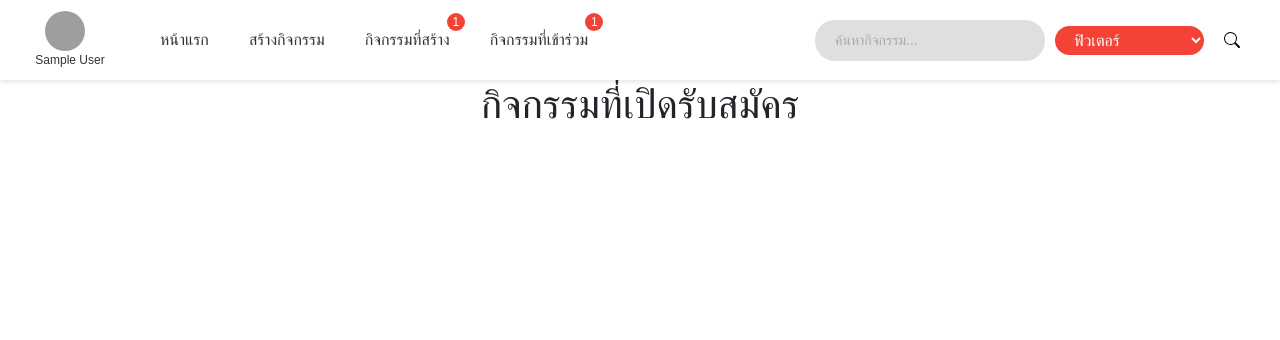
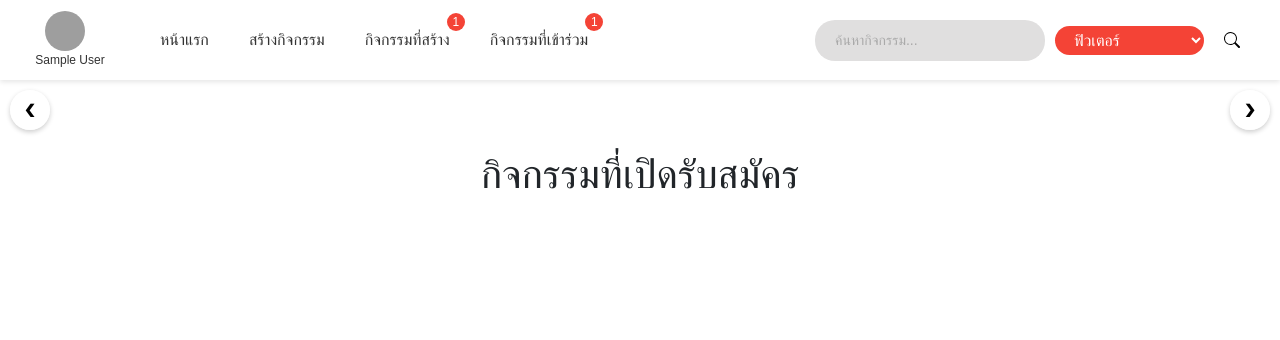
Before and after one commit to passapol146990/PHP-Activity-project, a PHP site: template app/views/home.php in a window 1280 px wide. Shown: the top 340 px of the page. Run offline with PHP 8.4, Linux system fonts and the light colour scheme; the template is opened without the code that fills it, so the values that code supplies are empty; the visitor is signed in with stand-in values (Sample User, id 1); grey boxes are pictures that could not be loaded.

Commit message:
update slide

```diff
--- /dev/null
+++ b/app/component/slide.php
@@ -0,0 +1,212 @@
+<style>
+    .container-slide {
+        margin: 0 auto;
+        margin-bottom:10px;
+        h1 {
+            text-align: center;
+            margin-bottom: 20px;
+            color: #333;
+        }
+        .slider-container {
+            position: relative;
+            margin: 20px 0;
+        }
+
+        .slider {
+            display: flex;
+            overflow-x: auto;
+            scroll-behavior: smooth;
+            gap: 10px;
+            padding: 10px 0;
+            -webkit-overflow-scrolling: touch;
+            scrollbar-width: none; /* Firefox */
+        }
+
+        .slider::-webkit-scrollbar {
+            display: none; /* Chrome, Safari, Opera */
+        }
+
+        .slide {
+            flex: 0 0 auto;
+            width: 300px;
+            height: 200px;
+            border-radius: 8px;
+            overflow: hidden;
+            position: relative;
+            box-shadow: 0 4px 8px rgba(0, 0, 0, 0.1);
+            transition: transform 0.3s;
+        }
+
+        .slide:hover {
+            transform: scale(1.02);
+        }
+
+        .slide img {
+            width: 100%;
+            height: 100%;
+            object-fit: cover;
+        }
+
+        .slide-caption {
+            position: absolute;
+            bottom: 0;
+            left: 0;
+            width: 100%;
+            background-color: rgba(0, 0, 0, 0.7);
+            color: white;
+            padding: 10px;
+            font-size: 14px;
+        }
+
+        .nav-button {
+            position: absolute;
+            top: 50%;
+            transform: translateY(-50%);
+            width: 40px;
+            height: 40px;
+            background-color: rgba(255, 255, 255, 0.7);
+            border-radius: 50%;
+            display: flex;
+            justify-content: center;
+            align-items: center;
+            cursor: pointer;
+            border: none;
+            font-size: 20px;
+            z-index: 10;
+            box-shadow: 0 2px 5px rgba(0, 0, 0, 0.2);
+        }
+
+        .nav-button:hover {
+            background-color: rgba(255, 255, 255, 0.9);
+        }
+
+        .prev {
+            left: 10px;
+        }
+
+        .next {
+            right: 10px;
+        }
+
+        .dots-container {
+            display: flex;
+            justify-content: center;
+            margin-top: 15px;
+        }
+
+        .dot {
+            width: 10px;
+            height: 10px;
+            border-radius: 50%;
+            background-color: #ccc;
+            margin: 0 5px;
+            cursor: pointer;
+            transition: background-color 0.3s;
+        }
+
+        .dot.active {
+            background-color: #555;
+        }
+
+        @media (max-width: 768px) {
+            .slide {
+                width: 250px;
+                height: 180px;
+            }
+        }
+
+        @media (max-width: 480px) {
+            .slide {
+                width: 200px;
+                height: 150px;
+            }
+        }
+    }
+</style>
+<div class="container-slide">
+    <div class="slider-container">
+        <button class="nav-button prev">❮</button>
+        <div class="slider" id="slider">
+            <? foreach($posts["data"] as $key => $post){ ?>
+                <div class="slide">
+                    <img src="/get/image?img=/post/<?= htmlspecialchars(($post["image"])??"") ?>" alt="<?= htmlspecialchars(($post["image"])??"") ?>">
+                    <div class="slide-caption">วันที่รับสมัคร <?= htmlspecialchars($post["p_date_start"]." - ".$post["p_date_end"]) ?></div>
+                </div>
+            <? } ?>
+        </div>
+        <button class="nav-button next">❯</button>
+    </div>
+
+    <div class="dots-container" id="dots-container"></div>
+</div>
+
+<script>
+    document.addEventListener('DOMContentLoaded', () => {
+        const slider = document.getElementById('slider');
+        const slides = document.querySelectorAll('.slide');
+        const prevButton = document.querySelector('.prev');
+        const nextButton = document.querySelector('.next');
+        const dotsContainer = document.getElementById('dots-container');
+
+        // สร้างจุดนำทาง
+        slides.forEach((_, index) => {
+            const dot = document.createElement('div');
+            dot.classList.add('dot');
+            if (index === 0) dot.classList.add('active');
+            dot.addEventListener('click', () => {
+                goToSlide(index);
+            });
+            dotsContainer.appendChild(dot);
+        });
+
+        const dots = document.querySelectorAll('.dot');
+
+        // จัดการปุ่มเลื่อนไปข้างหน้า
+        nextButton.addEventListener('click', () => {
+            slider.scrollLeft += 310; // ขนาดของสไลด์บวกช่องว่าง
+            updateDots();
+        });
+
+        // จัดการปุ่มเลื่อนไปข้างหลัง
+        prevButton.addEventListener('click', () => {
+            slider.scrollLeft -= 310; // ขนาดของสไลด์บวกช่องว่าง
+            updateDots();
+        });
+
+        // เลื่อนไปยังสไลด์ที่ต้องการ
+        function goToSlide(index) {
+            const slideWidth = slides[0].offsetWidth;
+            const slideMargin = 10; // ช่องว่างระหว่างสไลด์
+            const scrollPosition = index * (slideWidth + slideMargin);
+
+            slider.scrollLeft = scrollPosition;
+            updateActiveDot(index);
+        }
+
+        // อัพเดทจุดนำทางตามตำแหน่งการเลื่อน
+        function updateDots() {
+            const slideWidth = slides[0].offsetWidth;
+            const slideMargin = 10;
+            const scrollPosition = slider.scrollLeft;
+            const activeIndex = Math.round(scrollPosition / (slideWidth + slideMargin));
+
+            updateActiveDot(activeIndex);
+        }
+
+        // อัพเดทสถานะจุดที่กำลังใช้งาน
+        function updateActiveDot(index) {
+            dots.forEach((dot, i) => {
+                if (i === index) {
+                    dot.classList.add('active');
+                } else {
+                    dot.classList.remove('active');
+                }
+            });
+        }
+
+        // ตรวจจับการเลื่อนด้วยเมาส์หรือการกด
+        slider.addEventListener('scroll', () => {
+            updateDots();
+        });
+    });
+</script>
--- a/app/views/home.php
+++ b/app/views/home.php
@@ -11,6 +11,7 @@
 
 <body>
     <?php require_once '../app/component/navbar.php'; ?>
+    <?php require_once '../app/component/slide.php'; ?>
     <div class="event-section text-center">
         <h1 class="title">กิจกรรมที่เปิดรับสมัคร</h1>
         <div class="container">
--- a/includes/router.php
+++ b/includes/router.php
@@ -111,7 +111,7 @@ if($method=="GET"){
             //     echo $post["p_name"];
             //     echo $post["image"];
             // }
-            // $postsTop = getPost(10,1);
+            $postsTop = getPost(10,1);
             require_once('../app/views/home.php');
             exit();
             break;
```
Also changed, not shown: app/component/slide.html (deleted, +0 -10 lines).
